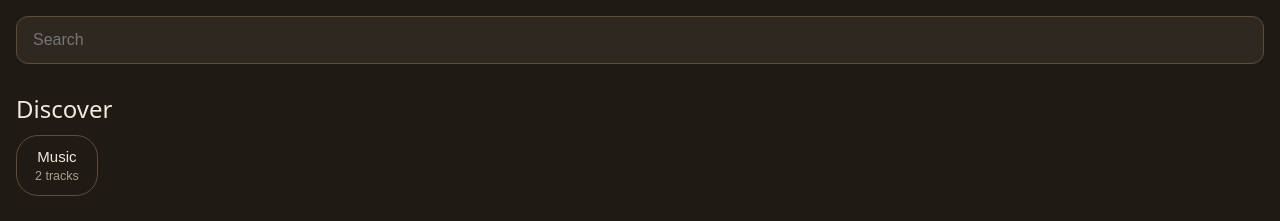
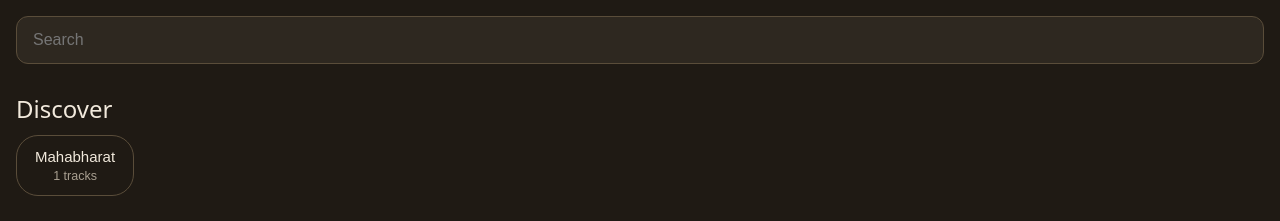
Before and after one commit to suryanshkashyap1209/suryanshkashyap1209.github.io, a plain HTML site: page index.html in a window 1280 px wide. Shown: the top 221 px of the page. Drawn offline with Linux system fonts and the light colour scheme.

Commit message:
Add files via upload

```diff
--- a/index.html
+++ b/index.html
@@ -66,8 +66,7 @@
    1. Put your mp3 files in the "audio" folder of the repo.
    2. Add one line per file below. (cover is optional)               */
 const TRACKS = [
-  {title:"Sample Track 1", artist:"Artist", theme:"Music", src:"audio/track1.mp3", cover:""},
-  {title:"Sample Track 2", artist:"Artist", theme:"Music", src:"audio/track2.mp3", cover:""},
+  {title:"Mahabharat Stories", artist:"B. R. Chopra", theme:"Mahabharat", src:"Mahabharat-Stories-B-R-Chopra-EP.MP3", cover:""},
 ];
 /* ============================ */
 
```
